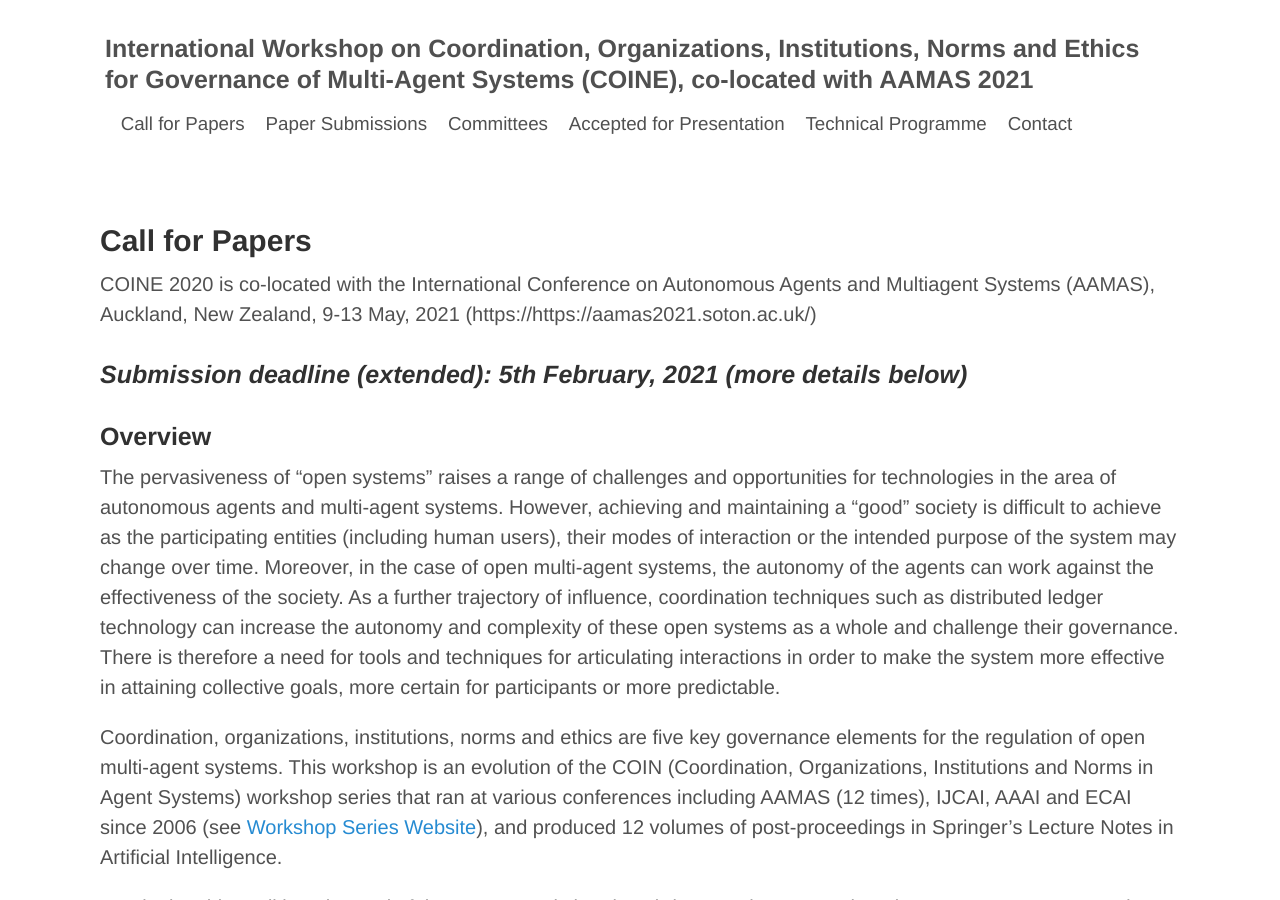
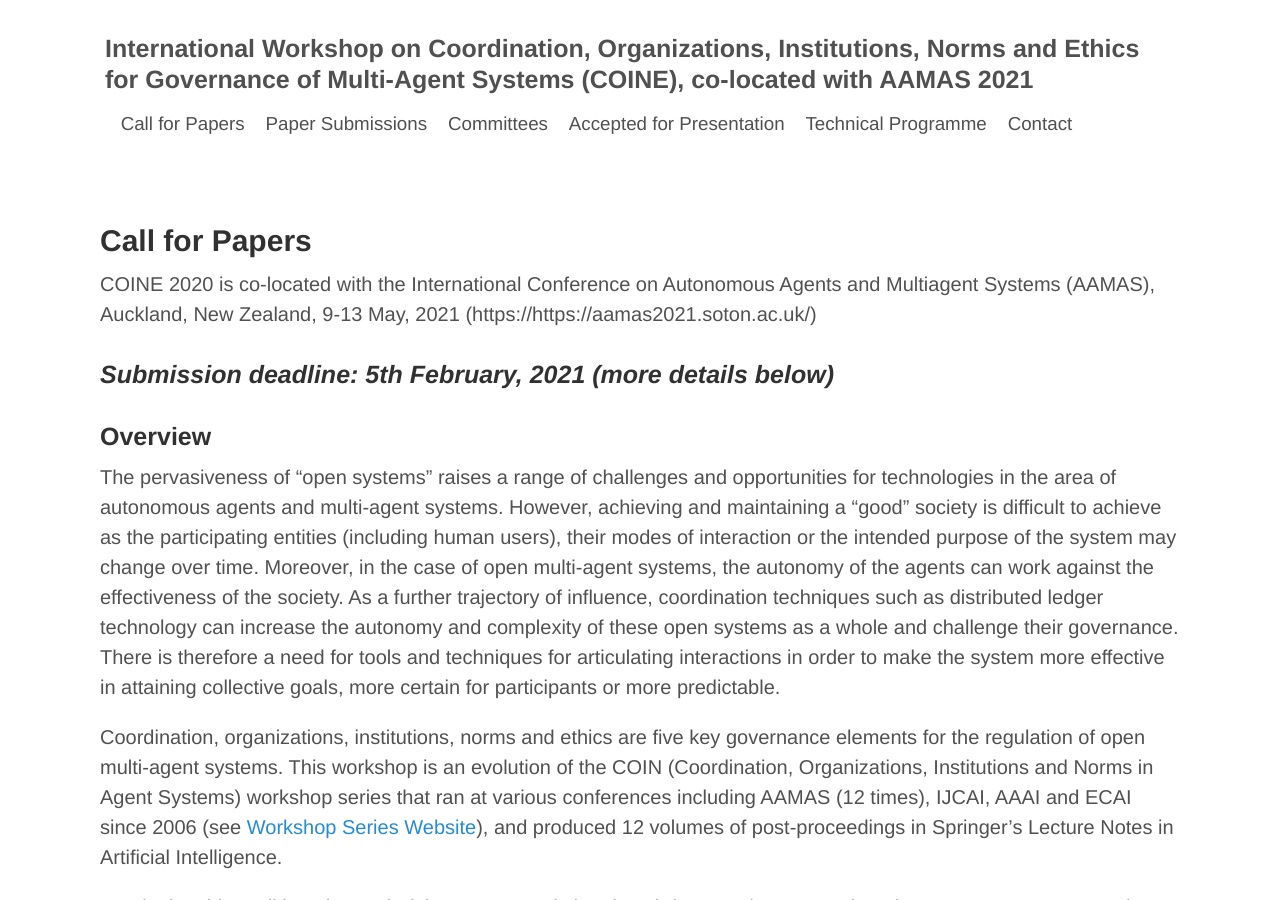
Before and after one commit to jithincheriyan/coine-2022-auckland, a Jekyll site: the page built from call_for_papers.md, in a window 1280 px wide and 900 px high. Built offline with Jekyll 4.4.1, drawn with Linux system fonts in a browser that asks for light colours.

Commit message:
Fixed the submission deadline in the CfP

```diff
--- a/call_for_papers.md
+++ b/call_for_papers.md
@@ -9,7 +9,7 @@ COINE 2020 is co-located with the International Conference on Autonomous Agents
 Auckland, New Zealand, 9-13 May, 2021
 (https://https://aamas2021.soton.ac.uk/)
 
-### *Submission deadline (extended): 5th February, 2021 (more details below)*
+### *Submission deadline: 5th February, 2021 (more details below)*
 
 ### Overview
 
```
